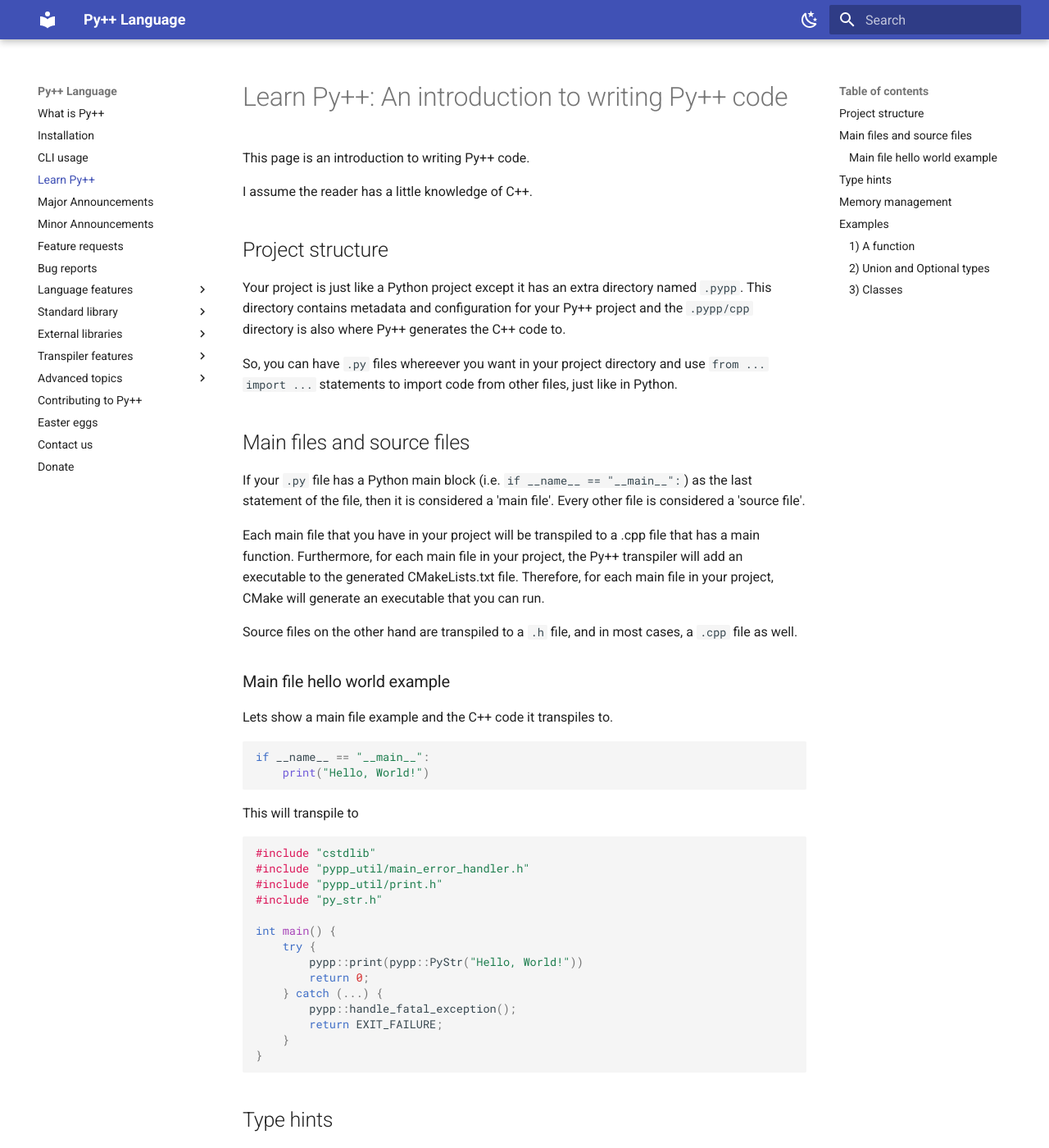
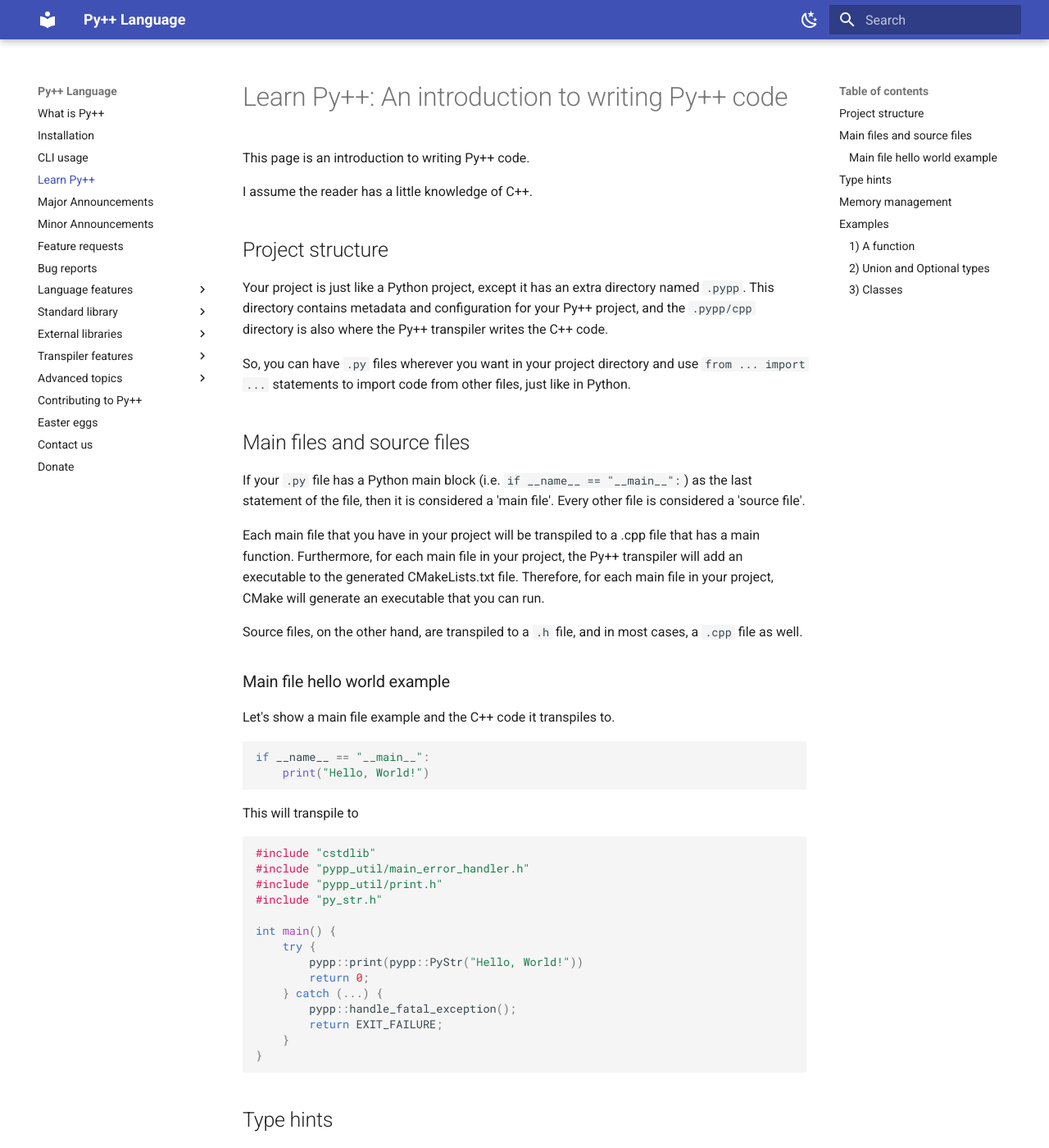
Before and after one commit to curtispuetz/pypp-docs, an MkDocs documentation site: the page built from docs/learn_pypp.md, in a window 1280 px wide and 1400 px high. Shown: the whole window at 82% size. Built offline with MkDocs 1.6.1 and Material for MkDocs 9.7.7, drawn with Linux system fonts in a browser that asks for light colours; some of the changed text lies outside the part shown.

Commit message:
Fix typos and enhance documentation clarity

````diff
--- a/docs/learn_pypp.md
+++ b/docs/learn_pypp.md
@@ -6,9 +6,9 @@ I assume the reader has a little knowledge of C++.
 
 ## Project structure
 
-Your project is just like a Python project except it has an extra directory named `.pypp`. This directory contains metadata and configuration for your Py++ project and the `.pypp/cpp` directory is also where Py++ generates the C++ code to.
+Your project is just like a Python project, except it has an extra directory named `.pypp`. This directory contains metadata and configuration for your Py++ project, and the `.pypp/cpp` directory is also where the Py++ transpiler writes the C++ code.
 
-So, you can have `.py` files whereever you want in your project directory and use `from ... import ...` statements to import code from other files, just like in Python.
+So, you can have `.py` files wherever you want in your project directory and use `from ... import ...` statements to import code from other files, just like in Python.
 
 ## Main files and source files
 
@@ -16,10 +16,10 @@ If your `.py` file has a Python main block (i.e. `if __name__ == "__main__":`) a
 
 Each main file that you have in your project will be transpiled to a .cpp file that has a main function. Furthermore, for each main file in your project, the Py++ transpiler will add an executable to the generated CMakeLists.txt file. Therefore, for each main file in your project, CMake will generate an executable that you can run.
 
-Source files on the other hand are transpiled to a `.h` file, and in most cases, a `.cpp` file as well.
+Source files, on the other hand, are transpiled to a `.h` file, and in most cases, a `.cpp` file as well.
 
 ### Main file hello world example
-Lets show a main file example and the C++ code it transpiles to.
+Let's show a main file example and the C++ code it transpiles to.
 
 ```python
 if __name__ == "__main__":
````
Also changed, not shown: other parts of docs/learn_pypp.md (+2 -3 lines).
